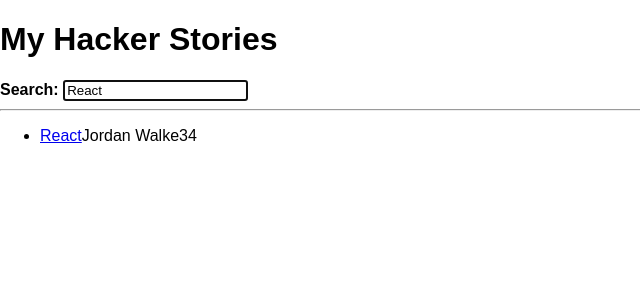
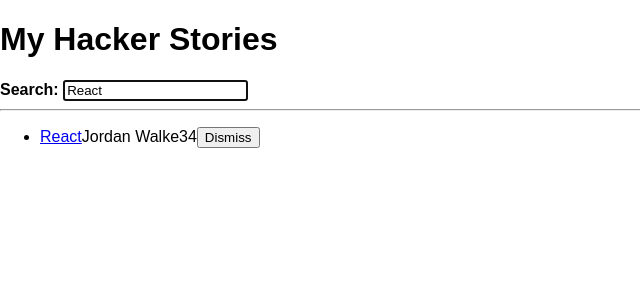
Before and after one commit to jj-matos/hacker-stories_typescrip-new-api, a React (Create React App) app: page / in a window 1280 px wide. Shown: the top 300 px of the page, without its empty margins (0-640 px from the left). Built offline with nearby package versions, Linux system fonts and the light colour scheme.

Commit message:
Update App.js

```diff
--- a/src/App.js
+++ b/src/App.js
@@ -13,7 +13,7 @@ const useSemiPersistentState = (key, initialState) => {
 };
 
 const App = () => {
-  const stories = [
+  const initialStories = [
     {
       title: 'React',
       url: 'https://reactjs.org/',
@@ -36,6 +36,17 @@ const App = () => {
     'search',
     'React'
   );
+
+  const [stories, setStories] = React.useState(initialStories);
+
+  const handleRemoveStory = (item) => {
+    const newStories = stories.filter(
+      (story) => item.objectID !== story.objectID
+    );
+
+    setStories(newStories);
+  };
+
 
   const handleSearch = (event) => {
     setSearchTerm(event.target.value);
@@ -61,7 +72,7 @@ const App = () => {
 
       <hr />
 
-      <List list={searchedStories} />
+      <List list={searchedStories} onRemoveItem={handleRemoveStory} />
     </div>
   );
 };
@@ -99,22 +110,30 @@ const InputWithLabel = ({
   );
 };
 
-const List = ({ list }) => (
+const List = ({ list, onRemoveItem }) => (
   <ul>
-    {list.map(({ objectID, ...item }) => (
-      <Item key={objectID} {...item} />
+    {list.map(( item ) => (
+      <Item key={item.objectID}
+       item={item}
+       onRemoveItem={onRemoveItem}
+  />
     ))}
   </ul>
 );
 
-const Item = ({ title, url, author, num_comments, points }) => (
+const Item = ({ item, onRemoveItem }) => (
   <li>
     <span>
-      <a href={url}>{title}</a>
+      <a href={item.url}>{item.title}</a>
     </span>
-    <span>{author}</span>
-    <span>{num_comments}</span>
-    <span>{points}</span>
+    <span>{item.author}</span>
+    <span>{item.num_comments}</span>
+    <span>{item.points}</span>
+    <span>
+      <button type="button" onClick={() => onRemoveItem(item)}>
+        Dismiss
+      </button>
+    </span>
   </li>
 );
 
```
